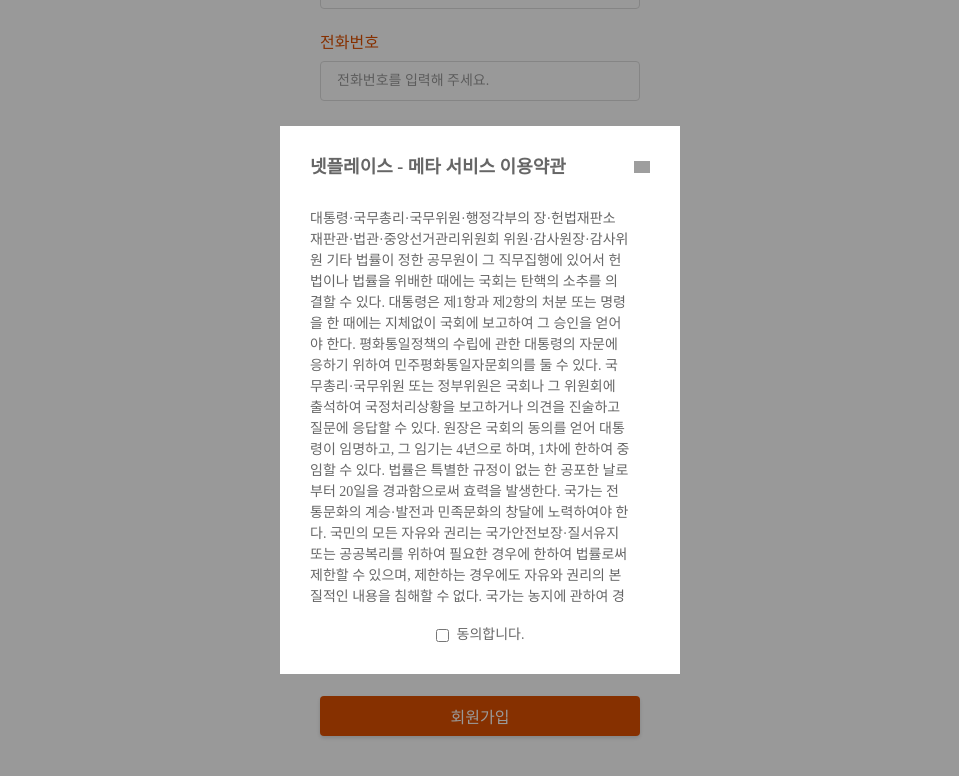
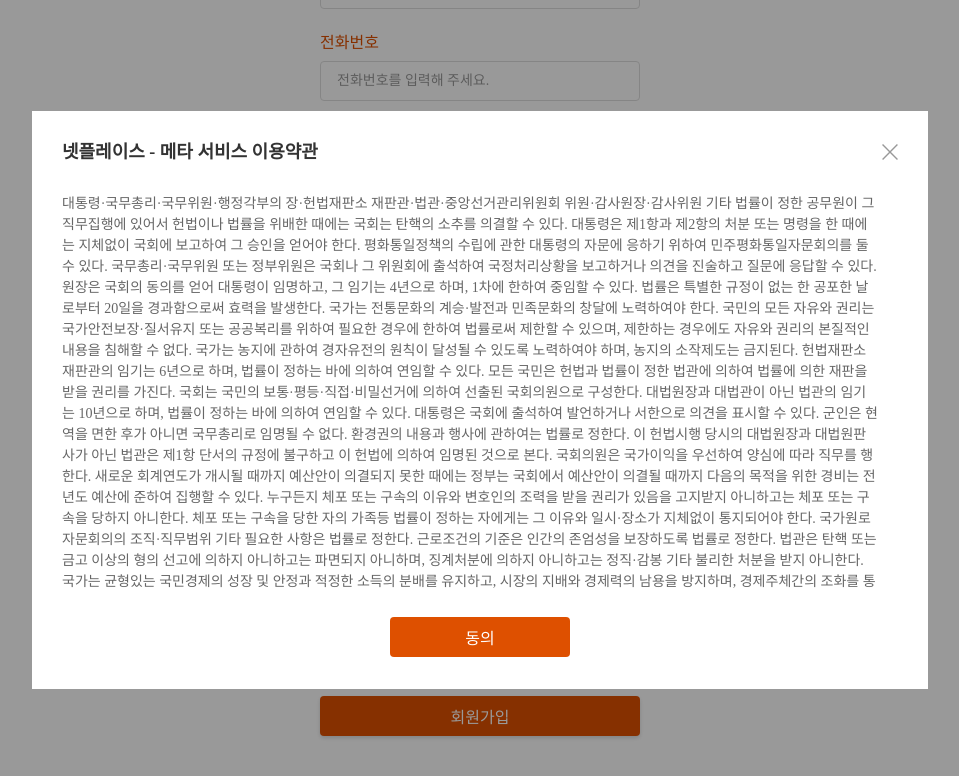
Before and after one commit to salmeungyelan/NProject, a React (Create React App) app: page /register in a window 1280 px wide. Both pictures are taken after a click on the element "개인정보 제공 및 활용에 동의합니다.". Shown: the part 687-1463 px from the top of the page, without its empty margins (160-1119 px from the left). Built offline with nearby package versions, Linux system fonts and the light colour scheme; grey boxes are pictures that could not be loaded; a web font is replaced by a local one.

Commit message:
Design: 회원가입 약관 모달 디자인 수정
디자인 버튼 쪽 변경 및 크기 변경으로 수정 중

```diff
--- a/src/components/pages/Register/TermsModal/index.js
+++ b/src/components/pages/Register/TermsModal/index.js
@@ -1,6 +1,7 @@
 import useModal from 'hooks/useModal';
 
 import * as S from './index.styles';
+import Button from 'components/@common/Button';
 
 function TermsModal() {
 	const { modalDataState, closeModal } = useModal();
@@ -17,10 +18,11 @@
 					<S.CloseBtn onClick={closeModal} />
 				</S.Header>
 				<S.Body>{modalDataState.content}</S.Body>
-				<S.CheckBox>
-					<input type="checkbox" />
-					<p>동의합니다.</p>
-				</S.CheckBox>
+				<S.ButtonBox>
+					<Button variant={'orange'} shape={'default'} size={'default'}>
+						동의
+					</Button>
+				</S.ButtonBox>
 			</S.Container>
 		</S.Background>
 	);
--- a/src/components/pages/Register/TermsModal/index.styles.js
+++ b/src/components/pages/Register/TermsModal/index.styles.js
@@ -16,19 +16,18 @@
 	top: 50%;
 	transform: translate(-50%, -50%);
 	background-color: ${({ theme }) => theme.PALETTE.white[100]};
-	max-width: 400px;
-	width: 85%;
+	max-width: 1200px;
+	width: 70%;
 	padding: 32px 30px;
 `;
 
 // 모바일 -> 폰트 헤더 및 본문 2px 줄이기
 export const Header = styled.div`
 	${flexSpaceBetweenCenter}
-	color: ${({ theme }) => theme.PALETTE.gray[200]};
 `;
 
 export const Title = styled.p`
-	color: ${({ theme }) => theme.PALETTE.gray[200]};
+	color: ${({ theme }) => theme.PALETTE.gray[300]};
 	font-size: ${({ theme }) => theme.FONT_SIZE.md};
 	font-weight: 600;
 
@@ -48,7 +47,7 @@
 
 export const CloseBtn = styled.button`
 	${buttonBgReset}
-	background-image: url('/assets/images/icons/modal-x-btn.svg');
+	background-image: url('/assets/icons/modal-x-btn.svg');
 `;
 
 export const Body = styled.div`
@@ -66,6 +65,12 @@
 	}
 
 	&::-webkit-scrollbar {
+		display: none;
+	}
+
+	@media only screen and (min-width: 769px) {
+		&::-webkit-scrollbar {
+			display: inherit;
 			width: 5px;
 		}
 
@@ -76,13 +81,21 @@
 		&::-webkit-scrollbar-track {
 			background-color: ${({ theme }) => theme.PALETTE.white[200]};
 		}
+	}
 `;
 
-export const CheckBox = styled.div`
-	margin-top: 20px;
+export const ButtonBox = styled.div`
+	margin-top: 24px;
+	cursor: pointer;
 	${flexCenter}
-	cursor: pointer;
-	gap: 8px;
-	font-size: ${({ theme }) => theme.FONT_SIZE.sm};
-	color: ${({ theme }) => theme.PALETTE.gray[200]};
+
+	> button {
+		width: 100%;
+	}
+
+	@media screen and (min-width: 369px) {
+		> button {
+			width: 180px;
+		}
+	}
 `;
```
Lines whose indentation alone changed are shown as unchanged.
